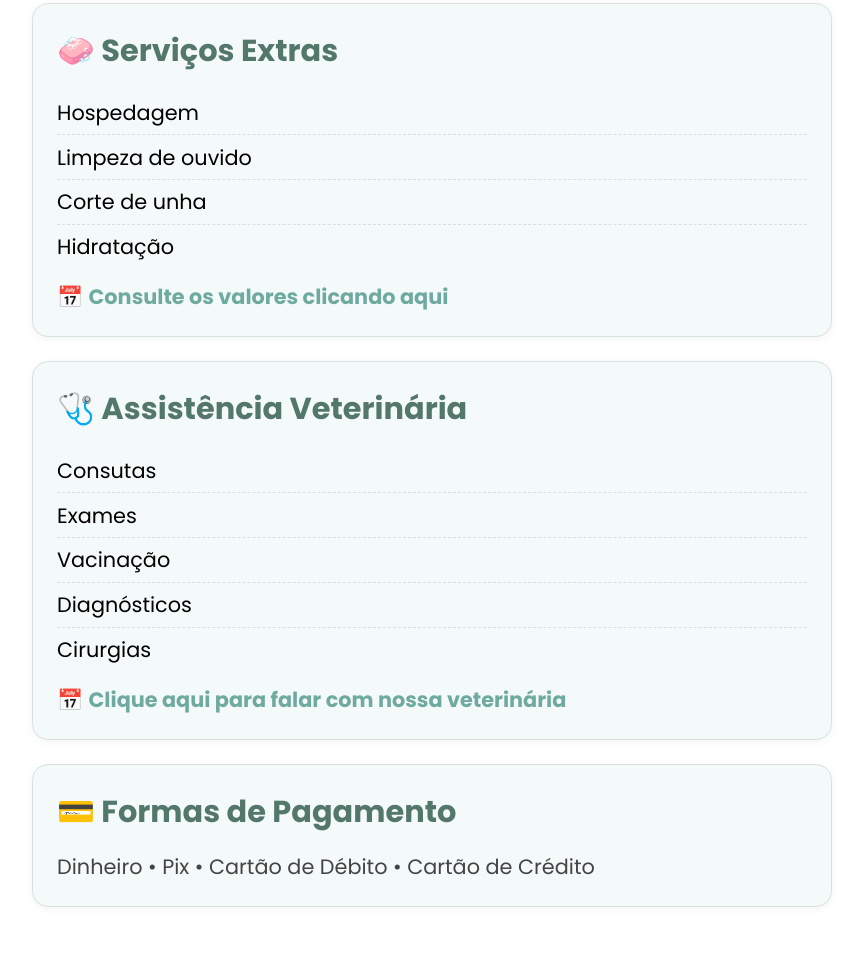
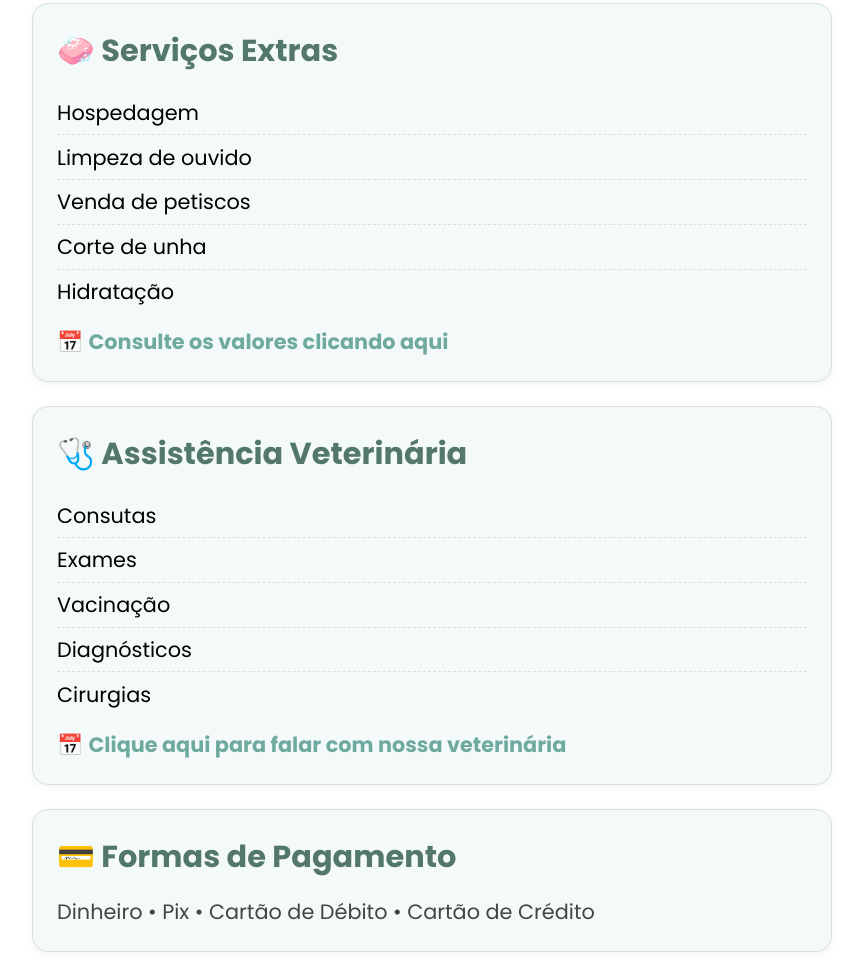
Before and after one commit to Brun0-Pachec0/latidosEMiados, a plain HTML site: page index.html in a window 1280 px wide. Shown: the part 3582-4559 px from the top of the page, without its empty margins (208-1071 px from the left). Drawn offline with Linux system fonts and the light colour scheme.

Commit message:
change banner size and add petiscos to serviços extras

```diff
--- a/index.html
+++ b/index.html
@@ -167,6 +167,7 @@
                   <ul>
                     <li>Hospedagem</li>
                     <li>Limpeza de ouvido</em></li>
+                    <li>Venda de petiscos</li>
                     <li>Corte de unha</li>
                     <li>Hidratação</li>
                   </ul>
```
Also changed, not shown: 1 other file.
